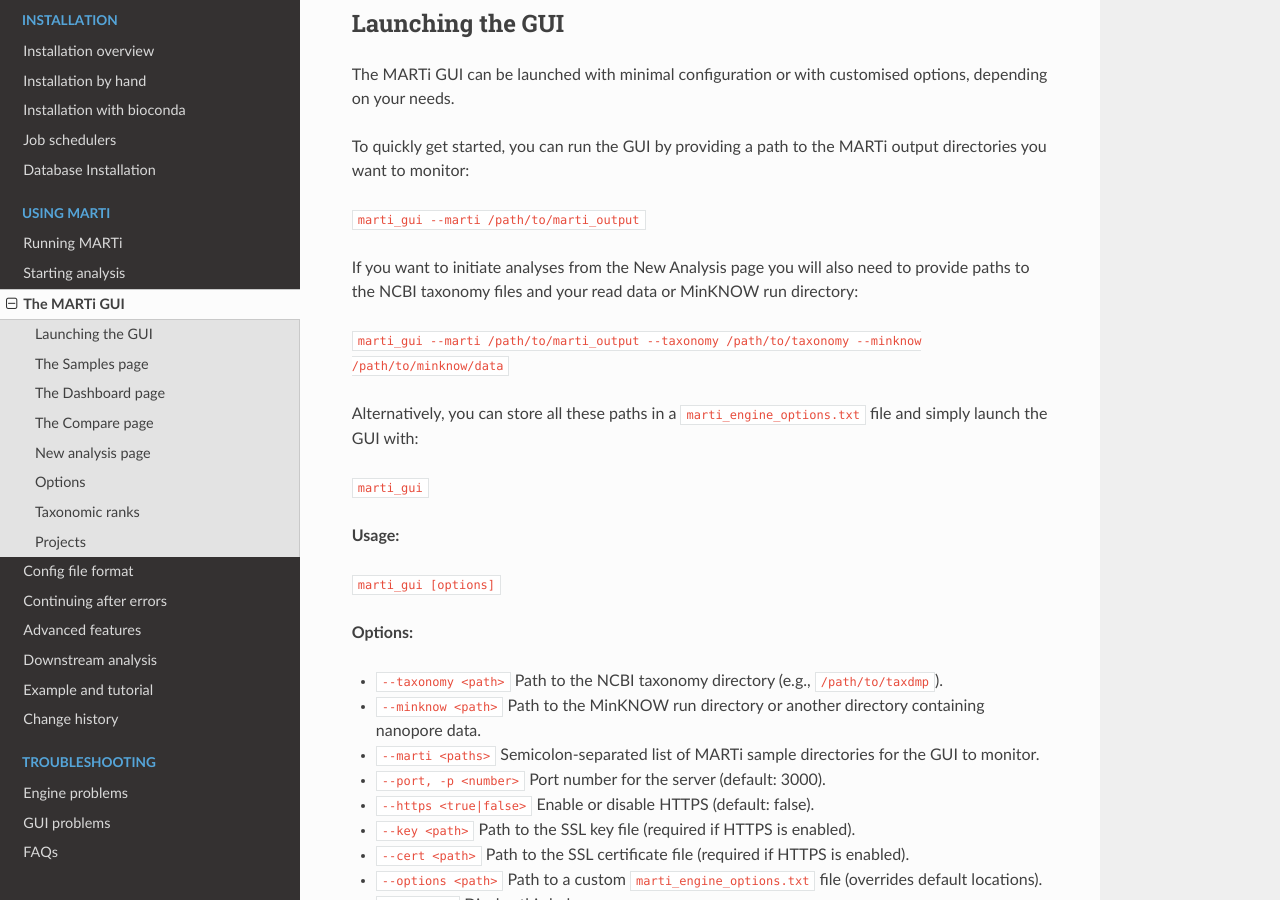
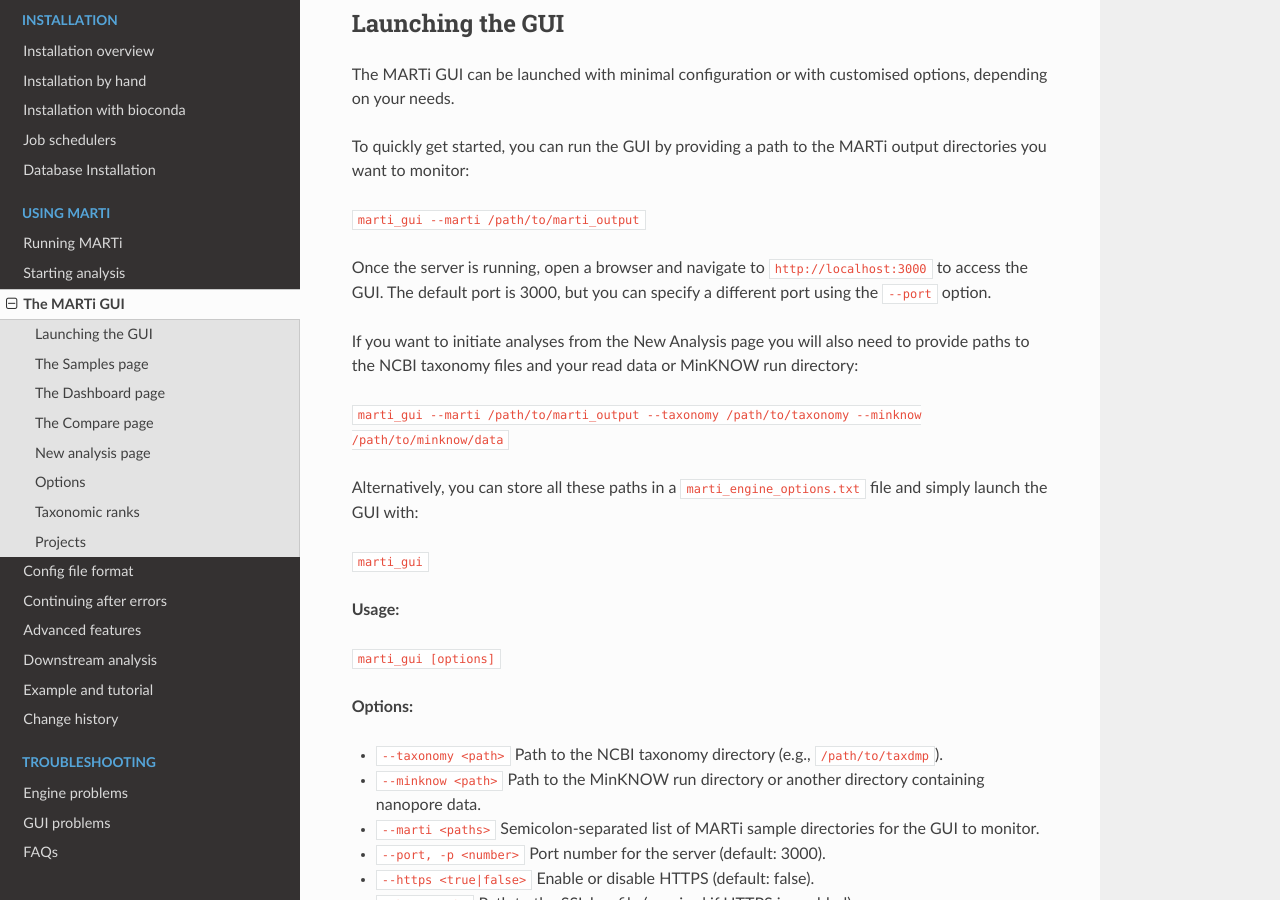
Before and after one commit to richardmleggett/MARTi, a Sphinx documentation site: the page built from docs/source/gui.rst, in a window 1280 px wide and 900 px high, scrolled down 345 px. Built offline with Sphinx 7.4.7 and the Read the Docs theme 3.1.0, drawn with Linux system fonts in a browser that asks for light colours; formulas are drawn with MathJax 3.

Commit message:
Update gui.rst

```diff
--- a/docs/source/gui.rst
+++ b/docs/source/gui.rst
@@ -19,6 +19,8 @@
 To quickly get started, you can run the GUI by providing a path to the MARTi output directories you want to monitor:
 
 ``marti_gui --marti /path/to/marti_output``
+
+Once the server is running, open a browser and navigate to ``http://localhost:3000`` to access the GUI. The default port is 3000, but you can specify a different port using the ``--port`` option.
 
 If you want to initiate analyses from the New Analysis page you will also need to provide paths to the NCBI taxonomy files and your read data or MinKNOW run directory:
 
```
